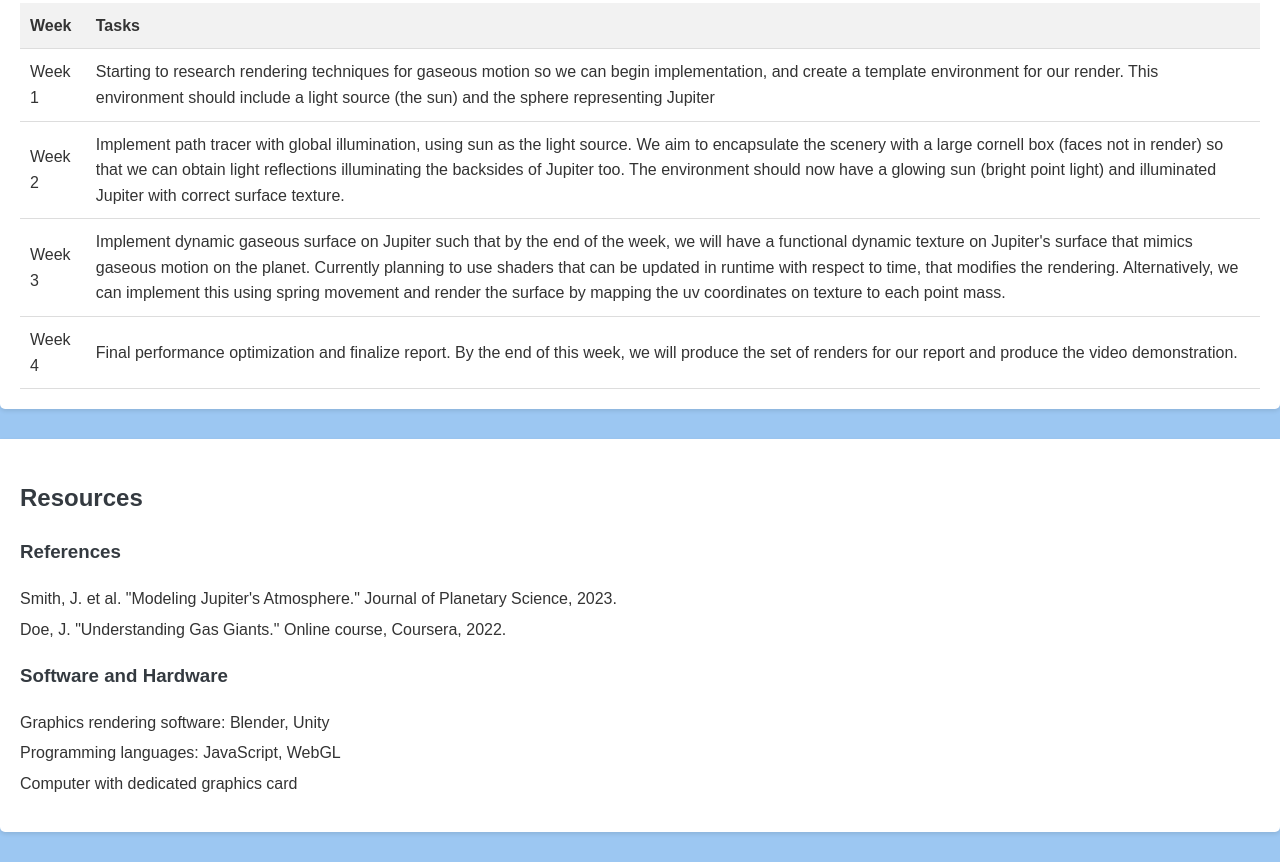
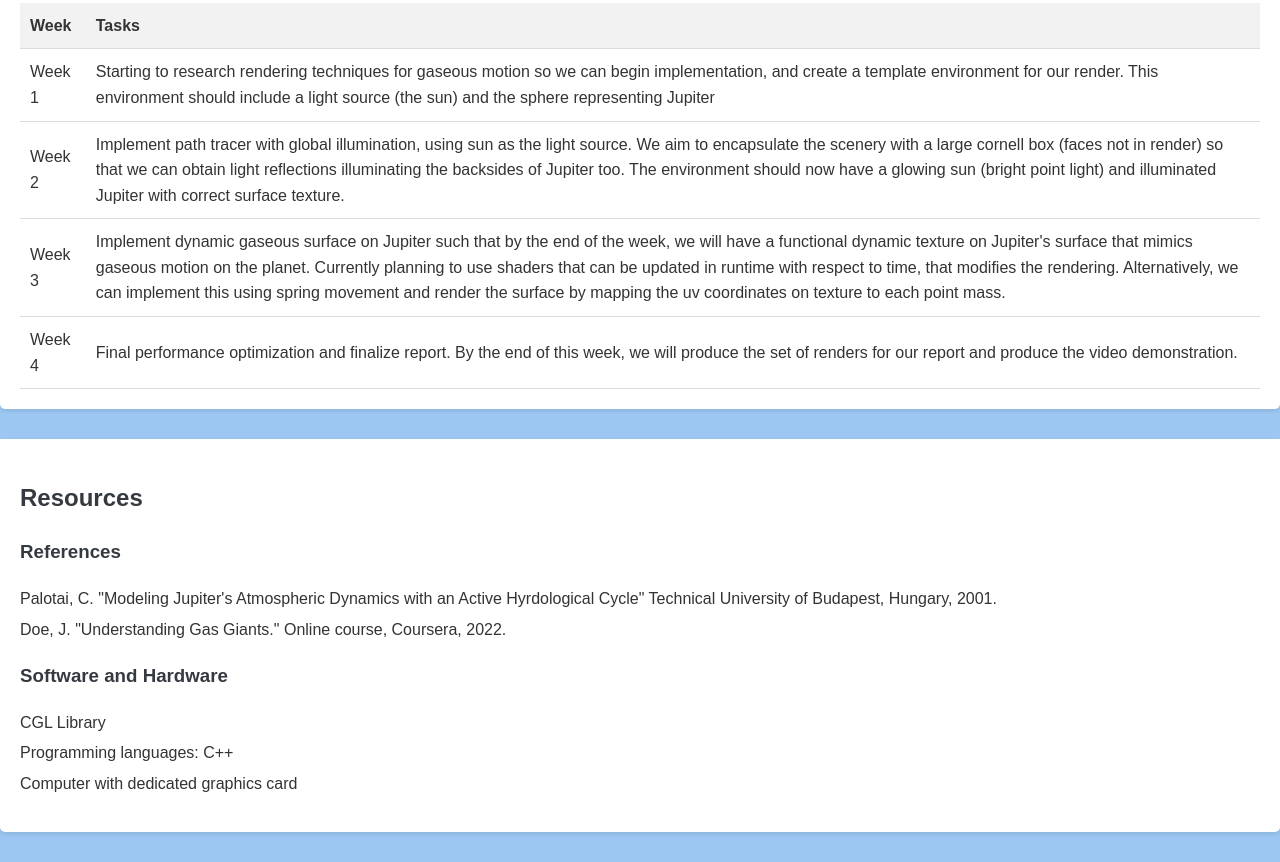
Before and after one commit to Rogeryu1234/CS184_final_project, a plain HTML site: page index.html in a window 1280 px wide. Shown: the part 1907-2769 px from the top of the page. Drawn offline with Linux system fonts and the light colour scheme.

Commit message:
actual refs

```diff
--- a/index.html
+++ b/index.html
@@ -160,13 +160,13 @@
         <h2>Resources</h2>
         <h3>References</h3>
         <ul>
-            <li>Smith, J. et al. "Modeling Jupiter's Atmosphere." Journal of Planetary Science, 2023.</li>
+            <li>Palotai, C. "Modeling Jupiter's Atmospheric Dynamics with an Active Hyrdological Cycle" Technical University of Budapest, Hungary, 2001.</li>
             <li>Doe, J. "Understanding Gas Giants." Online course, Coursera, 2022.</li>
         </ul>
         <h3>Software and Hardware</h3>
         <ul>
-            <li>Graphics rendering software: Blender, Unity</li>
-            <li>Programming languages: JavaScript, WebGL</li>
+            <li>CGL Library</li>
+            <li>Programming languages: C++</li>
             <li>Computer with dedicated graphics card</li>
         </ul>
     </section>
```
